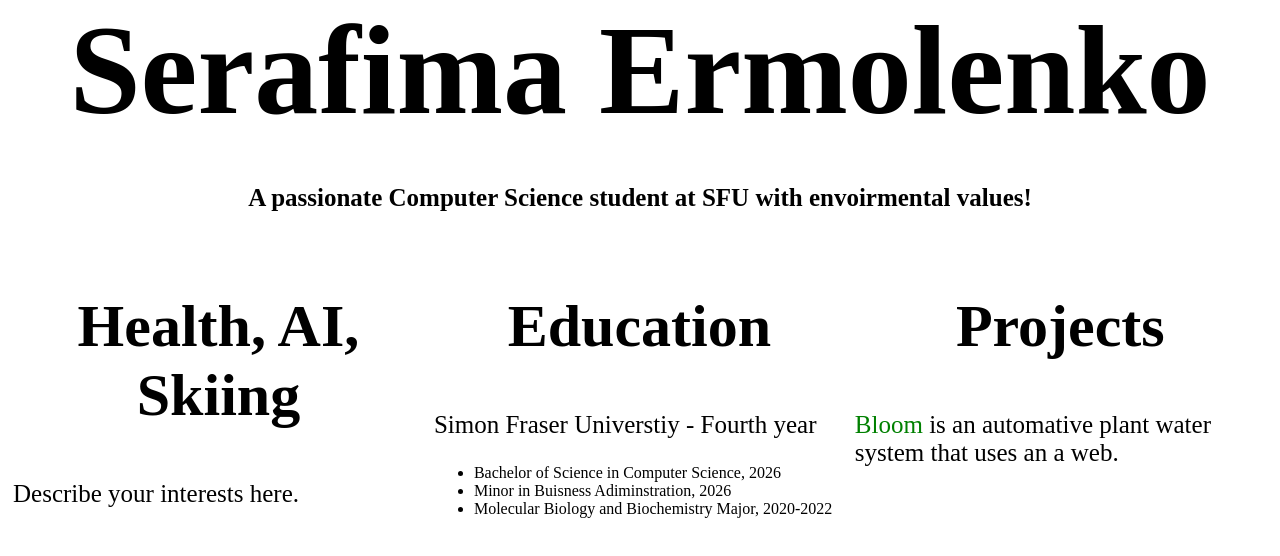
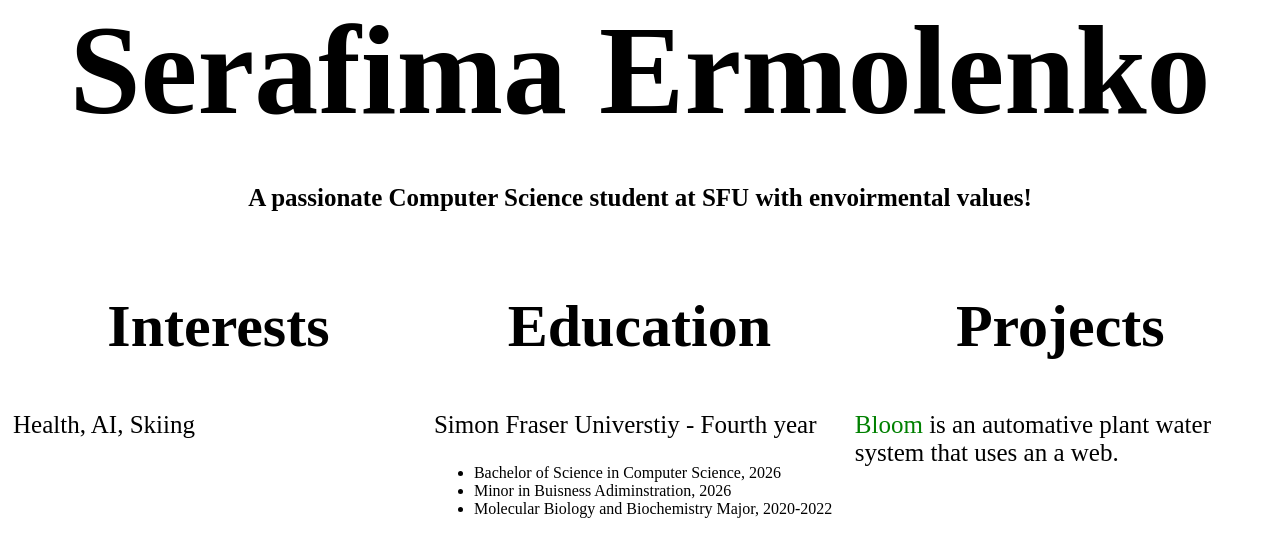
Before and after one commit to seraermolenko/personalwebsite, a plain HTML site: page index.html in a window 1280 px wide. Shown: the part 343-899 px from the top of the page. Drawn offline with Linux system fonts and the light colour scheme.

Commit message:
Update index.html

```diff
--- a/index.html
+++ b/index.html
@@ -64,8 +64,8 @@
     </h3>
     <div class="row">
       <div class="column">
-        <h2><center>Health, AI, Skiing </center></h2>
-        <p>Describe your interests here.</p>
+        <h2><center>Interests</center></h2>
+        <p>Health, AI, Skiing </p>
       </div>
       <div class="column">
         <h2><center>Education</center></h2>
```
